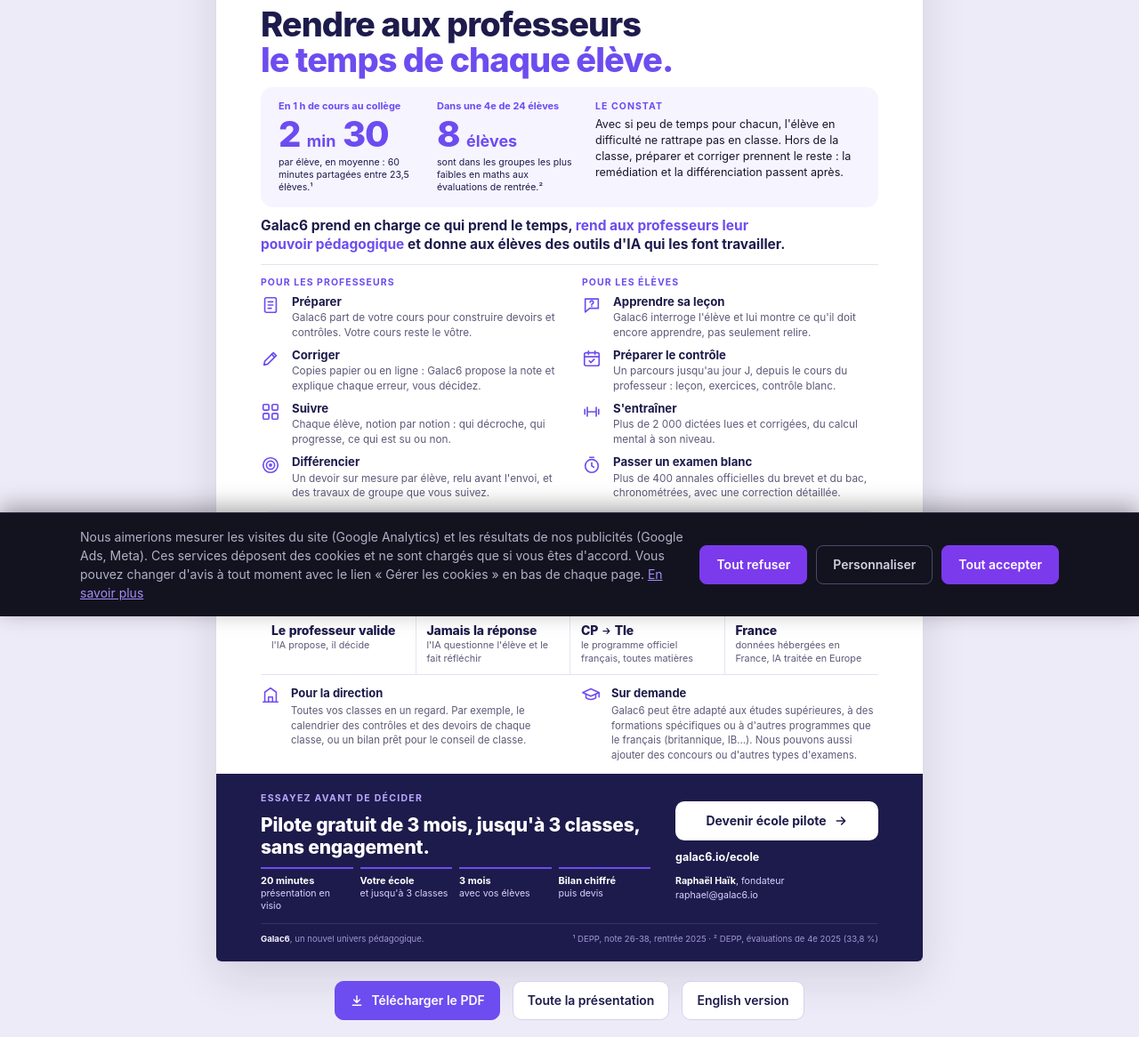
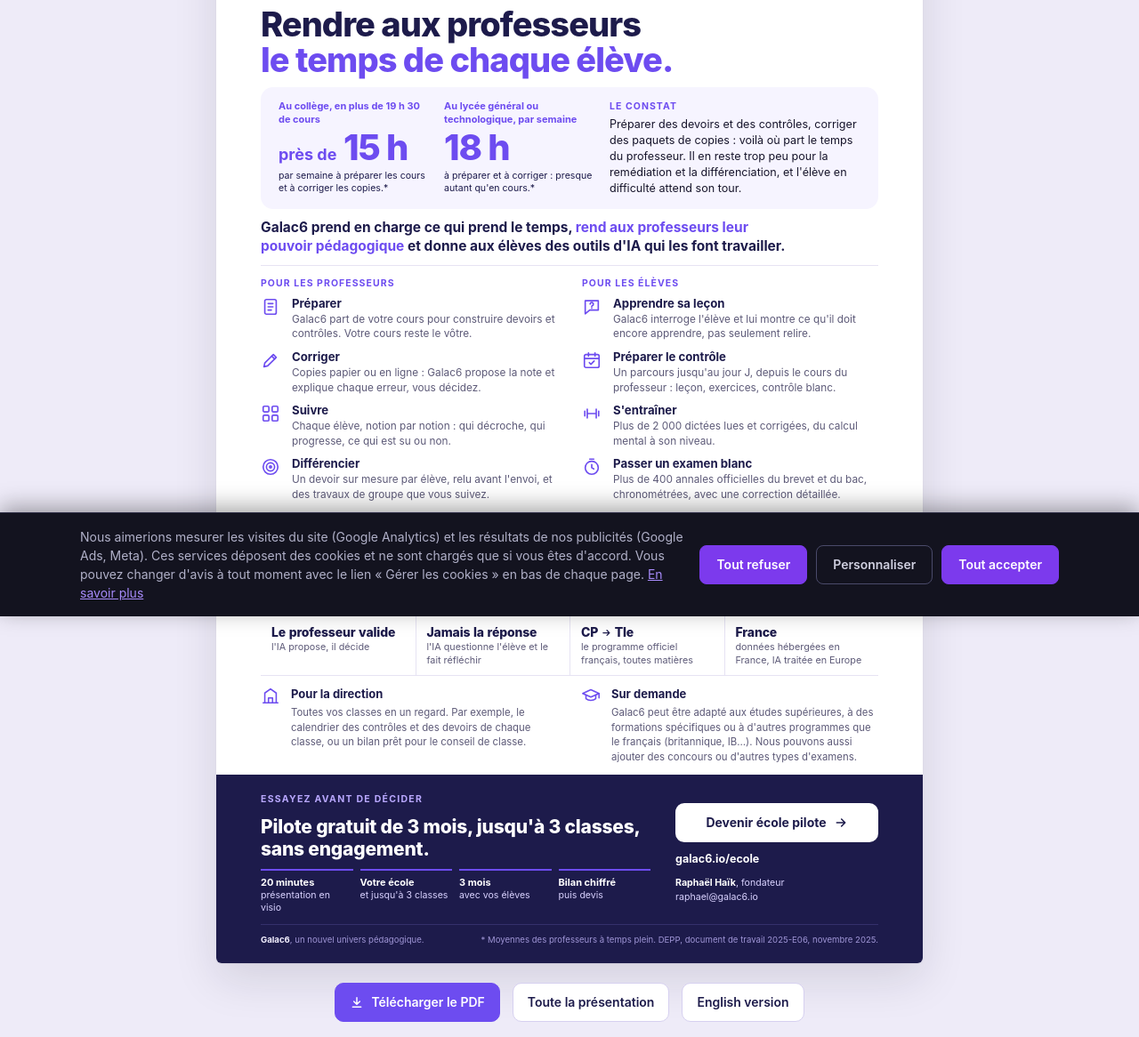
Before and after one commit to raphaelhaik-ui/galac6-site, a plain HTML site: page presentation-ecoles.html in a window 1280 px wide. Shown: the part 107-1273 px from the top of the page at 89% size. Drawn offline with Linux system fonts and the light colour scheme.

Commit message:
feat: [1-page écoles] chiffres du temps de préparation et de correction (DEPP 2025-E06)

```diff
--- a/presentation-ecoles.css
+++ b/presentation-ecoles.css
@@ -66,7 +66,7 @@ a:focus-visible { outline: 3px solid var(--violet); outline-offset: 2px; border-
 .s-pb .stat span { display: block; font-size: 10.6px; color: var(--deep); line-height: 1.35; margin-top: 5px; }
 .s-pb .k, .s-col .k, .s-loop .k { font-size: 10.5px; font-weight: 700; letter-spacing: .1em; text-transform: uppercase; color: var(--violet); margin-bottom: 4px; }
 .s-pb p { font-size: 13.2px; color: var(--ink); }
-.s-pb.two { grid-template-columns: 160px 160px 1fr; gap: 18px; align-items: start; }
+.s-pb.two { grid-template-columns: 168px 168px 1fr; gap: 18px; align-items: start; }
 .s-pb.two .stat b { font-size: 40px; white-space: nowrap; }
 .s-pb.two .stat b small { font-size: 18px; font-weight: 750; letter-spacing: 0; }
 .s-pb .stat span.lead { font-size: 11px; font-weight: 700; color: var(--violet); margin: 0 0 4px; }
--- a/presentation-ecoles.html
+++ b/presentation-ecoles.html
@@ -45,11 +45,11 @@
       </div>
 
       <div class="s-pb two">
-        <p class="stat"><span class="lead">En 1 h de cours au collège</span><b>2 <small>min</small> 30</b><span>par élève, en moyenne : 60 minutes partagées entre 23,5 élèves.¹</span></p>
-        <p class="stat"><span class="lead">Dans une 4e de 24 élèves</span><b>8 <small>élèves</small></b><span>sont dans les groupes les plus faibles en maths aux évaluations de rentrée.²</span></p>
+        <p class="stat"><span class="lead">Au collège, en plus de 19 h 30 de cours</span><b><small>près de</small> 15 h</b><span>par semaine à préparer les cours et à corriger les copies.*</span></p>
+        <p class="stat"><span class="lead">Au lycée général ou technologique, par semaine</span><b>18 h</b><span>à préparer et à corriger : presque autant qu'en cours.*</span></p>
         <div>
           <p class="k">Le constat</p>
-          <p>Avec si peu de temps pour chacun, l'élève en difficulté ne rattrape pas en classe. Hors de la classe, préparer et corriger prennent le reste : la remédiation et la différenciation passent après.</p>
+          <p>Préparer des devoirs et des contrôles, corriger des paquets de copies : voilà où part le temps du professeur. Il en reste trop peu pour la remédiation et la différenciation, et l'élève en difficulté attend son tour.</p>
         </div>
       </div>
 
@@ -138,7 +138,7 @@
           <p class="person"><b>Raphaël Haïk</b>, fondateur<br><a href="mailto:raphael@galac6.io">raphael@galac6.io</a></p>
         </div>
       </div>
-      <div class="s-foot"><span><b>Galac6</b>, un nouvel univers pédagogique.</span><span>¹ DEPP, note 26-38, rentrée 2025 · ² DEPP, évaluations de 4e 2025 (33,8 %)</span></div>
+      <div class="s-foot"><span><b>Galac6</b>, un nouvel univers pédagogique.</span><span>* Moyennes des professeurs à temps plein. DEPP, document de travail 2025-E06, novembre 2025.</span></div>
     </div>
   </article>
 
```
Also changed, not shown: 2 other files.
